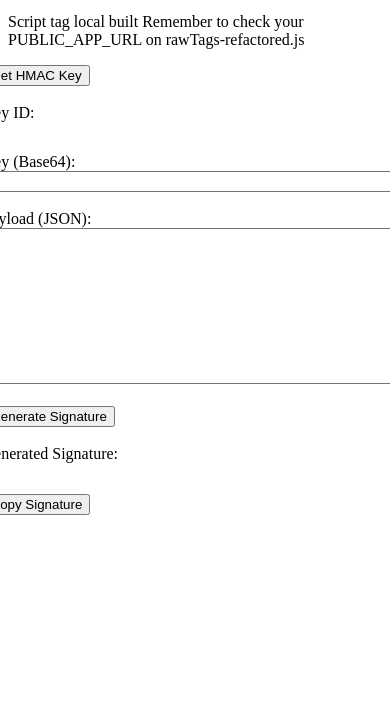
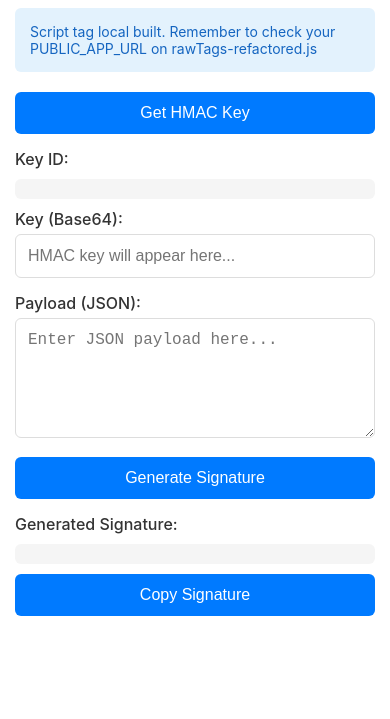
Before and after one commit to TheKinng96/Luckydraw-script-tag-test-server, a website: page test.html in a window 390 px wide. Shown: the part 125-844 px from the top of the page. Drawn offline with Linux system fonts and the light colour scheme.

Commit message:
style: enhance UI with modern layout, responsive design, and improved form styling

```diff
--- a/test.html
+++ b/test.html
@@ -70,17 +70,94 @@
 			}
 		</script>
 		<style>
+			* {
+				box-sizing: border-box;
+			}
+
+			body {
+				margin: 0;
+				padding: 10px;
+				font-family: -apple-system, BlinkMacSystemFont, 'Segoe UI', Roboto, sans-serif;
+			}
+
 			main {
+				max-width: 600px;
+				margin: 0 auto;
+				padding: 20px;
+			}
+
+			input, textarea, button {
 				width: 100%;
-				height: 100%;
-				display: flex;
-				justify-content: center;
-				align-items: center;
-				flex-direction: column;
+				margin-bottom: 15px;
+				padding: 12px;
+				border: 1px solid #ddd;
+				border-radius: 6px;
+				font-size: 16px;
+			}
+
+			button {
+				background-color: #007AFF;
+				color: white;
+				border: none;
+				cursor: pointer;
+				font-weight: 500;
+			}
+
+			button:hover {
+				background-color: #005ecb;
+			}
+
+			button:active {
+				background-color: #004494;
+			}
+
+			label {
+				display: block;
+				margin-bottom: 5px;
+				font-weight: 500;
+				color: #333;
 			}
 
 			pre {
 				user-select: all;
+				background-color: #f5f5f5;
+				padding: 10px;
+				border-radius: 6px;
+				word-wrap: break-word;
+				white-space: pre-wrap;
+				font-size: 14px;
+				margin: 10px 0;
+			}
+
+			.form-section {
+				margin-bottom: 30px;
+			}
+
+			.info-text {
+				background-color: #e3f2fd;
+				padding: 15px;
+				border-radius: 6px;
+				margin-bottom: 20px;
+				font-size: 14px;
+				color: #1565c0;
+			}
+
+			@media (max-width: 480px) {
+				body {
+					padding: 5px;
+				}
+
+				main {
+					padding: 10px;
+				}
+
+				input, textarea, button {
+					font-size: 16px;
+				}
+
+				textarea {
+					min-height: 120px;
+				}
 			}
 		</style>
 		<script src="main.js" defer></script>
@@ -88,26 +165,27 @@
 	<body>
 		<main>
 			<div id="content"></div>
-			<p>Script tag local built Remember to check your PUBLIC_APP_URL on rawTags-refactored.js</p>
 
-			<div>
-				<button onclick="getHmacKey()">Get HMAC Key</button><br /><br />
+			<div class="info-text">
+				Script tag local built. Remember to check your PUBLIC_APP_URL on rawTags-refactored.js
+			</div>
 
-				<label for="key-id-output">Key ID:</label><br />
+			<div class="form-section">
+				<button onclick="getHmacKey()">Get HMAC Key</button>
+
+				<label for="key-id-output">Key ID:</label>
 				<pre id="key-id-output"></pre>
-				<br />
 
-				<label for="key-input">Key (Base64):</label><br />
-				<input type="text" id="key-input" size="50" /><br /><br />
+				<label for="key-input">Key (Base64):</label>
+				<input type="text" id="key-input" placeholder="HMAC key will appear here..." />
 
-				<label for="payload-input">Payload (JSON):</label><br />
-				<textarea id="payload-input" rows="10" cols="50"></textarea><br /><br />
+				<label for="payload-input">Payload (JSON):</label>
+				<textarea id="payload-input" placeholder='Enter JSON payload here...'></textarea>
 
-				<button onclick="generateSignature()">Generate Signature</button><br /><br />
+				<button onclick="generateSignature()">Generate Signature</button>
 
-				<label for="signature-output">Generated Signature:</label><br />
+				<label for="signature-output">Generated Signature:</label>
 				<pre id="signature-output"></pre>
-				<br />
 
 				<button onclick="copySignature()">Copy Signature</button>
 			</div>
```
Also changed, not shown: CLAUDE.md (added, +75 -0 lines).
